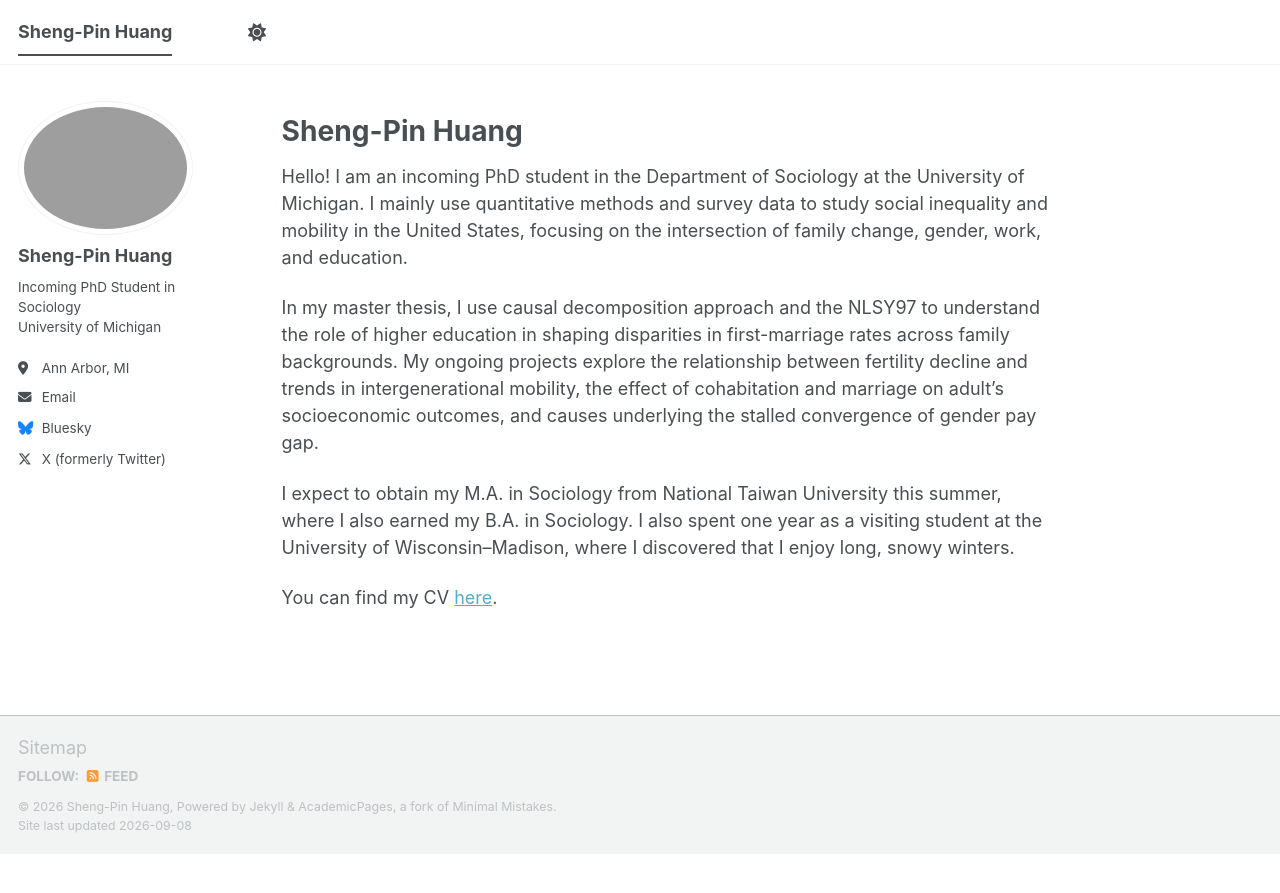
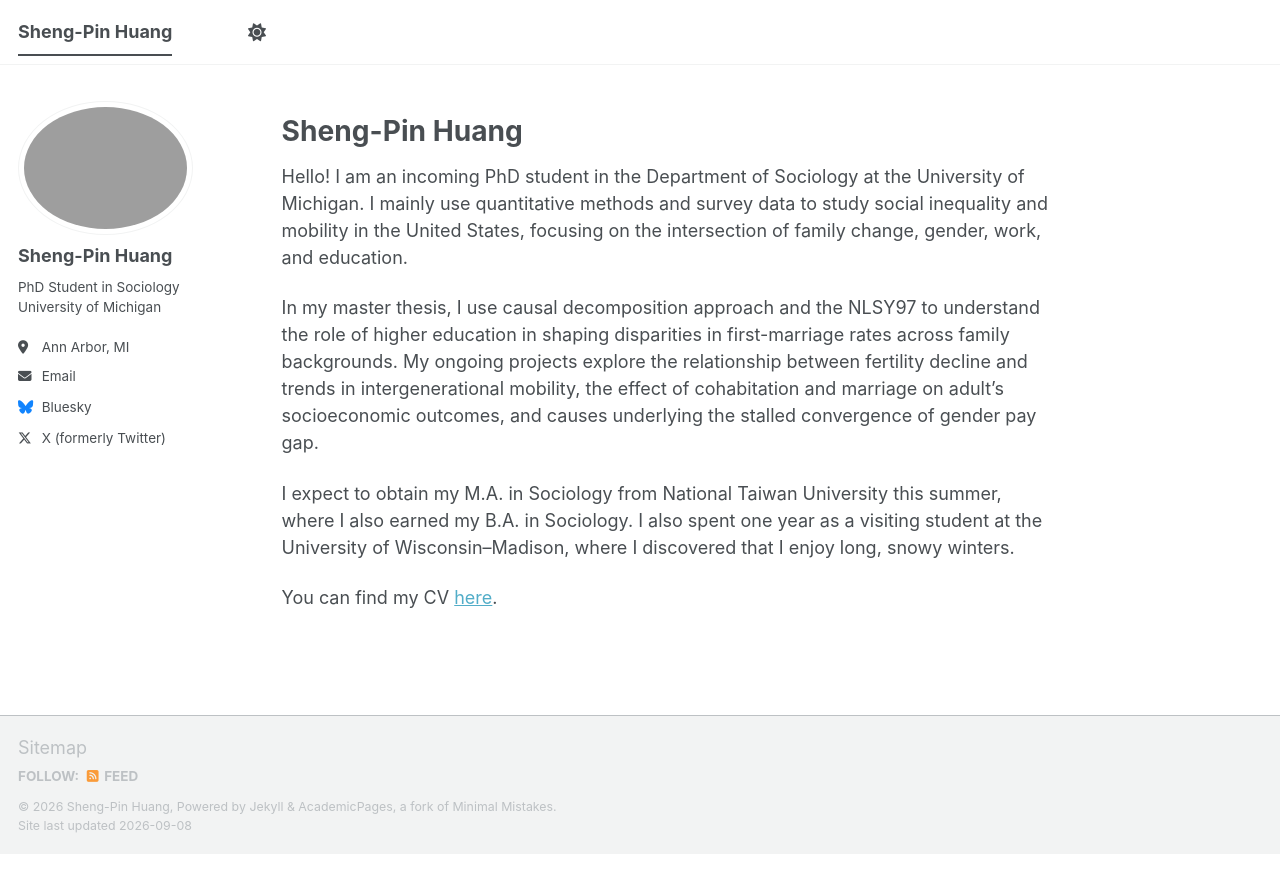
Before and after one commit to shengpinhuang/shengpinhuang.github.io, a Jekyll site: the page built from _pages/about.md, in a window 1280 px wide. Shown: the top 893 px of the page. Built offline with Jekyll 4.4.1, drawn with Linux system fonts in a browser that asks for light colours; a script bundle is joined from its source files by our own code; library files that are not in the unit come from our copies.

Commit message:
Update bio to reflect current status as PhD student

```diff
--- a/_config.yml
+++ b/_config.yml
@@ -26,7 +26,7 @@ author:
   avatar           : "bio_photo_sphuang.jpeg"
   name             : "Sheng-Pin Huang"
   #pronouns         :  # example: "she/her"
-  bio              : "Incoming PhD Student in Sociology <br> University of Michigan"
+  bio              : "PhD Student in Sociology <br> University of Michigan"
   location         : "Ann Arbor, MI"
   #employer         : ""
   #uri              : # URL
```
